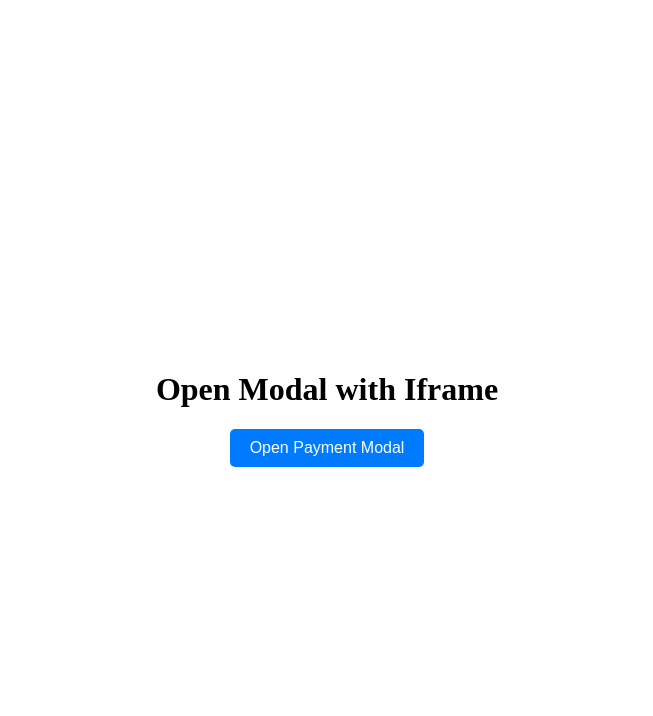
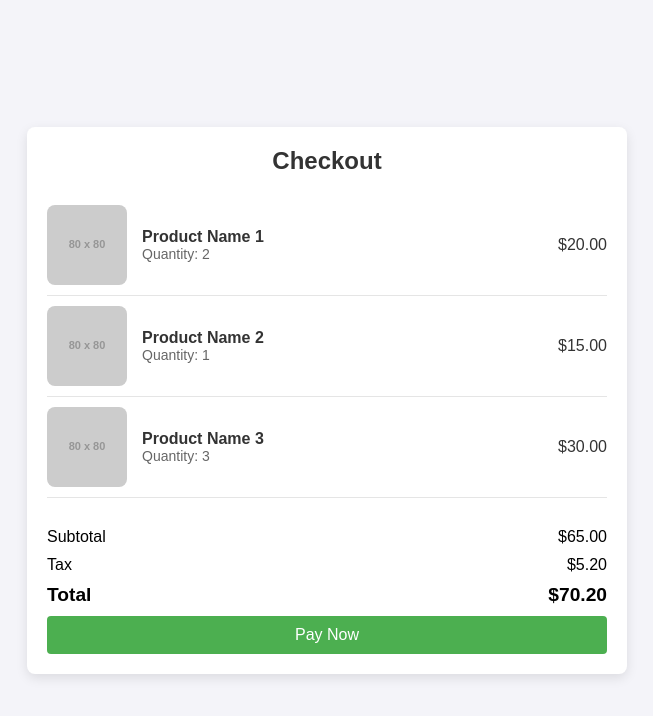
Before and after one commit to Me-Protocol/me-paas-sdk-inline, a plain HTML site: page index.html in a window 1280 px wide. Shown: the whole page, without its empty margins (313-966 px from the left). Drawn offline with Linux system fonts and the light colour scheme; placeholder pictures from the web are drawn by us.

Commit message:
fix close button

```diff
--- a/cdn.js
+++ b/cdn.js
@@ -81,22 +81,6 @@
     iframe.style.border = "none";
     iframe.allow = "payment";
 
-    // Create the close button
-    const closeButton = document.createElement("button");
-    closeButton.innerHTML = `
-      <svg width="24" height="24" viewBox="0 0 24 24" fill="none" xmlns="http://www.w3.org/2000/svg">
-        <path d="M12 2C6.49 2 2 6.49 2 12C2 17.51 6.49 22 12 22C17.51 22 22 17.51 22 12C22 6.49 17.51 2 12 2ZM15.36 14.3C15.65 14.59 15.65 15.07 15.36 15.36C15.21 15.51 15.02 15.58 14.83 15.58C14.64 15.58 14.45 15.51 14.3 15.36L12 13.06L9.7 15.36C9.55 15.51 9.36 15.58 9.17 15.58C8.98 15.58 8.79 15.51 8.64 15.36C8.35 15.07 8.35 14.59 8.64 14.3L10.94 12L8.64 9.7C8.35 9.41 8.35 8.93 8.64 8.64C8.93 8.35 9.41 8.35 9.7 8.64L12 10.94L14.3 8.64C14.59 8.35 15.07 8.35 15.36 8.64C15.65 8.93 15.65 9.41 15.36 9.7L13.06 12L15.36 14.3Z" fill="#878789"/>
-      </svg>
-    `;
-    closeButton.style.position = "absolute";
-    closeButton.style.top = "10px";
-    closeButton.style.right = "0px";
-    closeButton.style.background = "none";
-    closeButton.style.border = "none";
-    closeButton.style.cursor = "pointer";
-
-    // Append close button and iframe to modal content
-    modalContent.appendChild(closeButton);
     modalContent.appendChild(iframe);
     modal.appendChild(modalContent);
     document.body.appendChild(modal);
@@ -116,9 +100,6 @@
         }
       }, 500); // Wait for the fade-out transition to finish
     }
-
-    // Close modal when close button is clicked
-    closeButton.addEventListener("click", closeModal);
 
     // Listen for success message from iframe (if using postMessage)
     window.addEventListener("message", function (event) {
--- a/index.html
+++ b/index.html
@@ -3,36 +3,177 @@
   <head>
     <meta charset="UTF-8" />
     <meta name="viewport" content="width=device-width, initial-scale=1.0" />
-    <title>Me Protocol Pay CDN</title>
+    <title>Checkout Page</title>
+    <script src="./cdn.js"></script>
+
     <style>
-      /* Basic styling for the button */
-      button {
-        padding: 10px 20px;
-        background-color: #007bff;
-        color: white;
-        border: none;
-        border-radius: 5px;
-        cursor: pointer;
-        font-size: 16px;
+      /* Basic reset */
+      * {
+        margin: 0;
+        padding: 0;
+        box-sizing: border-box;
       }
-      button:hover {
-        background-color: #0056b3;
-      }
+
       body {
+        font-family: Arial, sans-serif;
+        background-color: #f4f4f9;
         display: flex;
         justify-content: center;
         align-items: center;
-        height: 100vh;
-        flex-direction: column;
+        min-height: 100vh;
+      }
+
+      .checkout-container {
+        background-color: #fff;
+        padding: 20px;
+        max-width: 600px;
+        width: 100%;
+        border-radius: 8px;
+        box-shadow: 0 4px 12px rgba(0, 0, 0, 0.1);
+      }
+
+      h2 {
+        text-align: center;
+        margin-bottom: 20px;
+        color: #333;
+      }
+
+      /* Cart items section */
+      .cart-items {
+        margin-bottom: 20px;
+      }
+
+      .cart-item {
+        display: flex;
+        justify-content: space-between;
+        align-items: center;
+        padding: 10px 0;
+        border-bottom: 1px solid #e5e5e5;
+      }
+
+      .product-image {
+        width: 80px;
+        height: 80px;
+        object-fit: cover;
+        margin-right: 15px;
+        border-radius: 8px;
+      }
+
+      .item-details {
+        flex-grow: 1;
+      }
+
+      .item-details h4 {
+        font-size: 1rem;
+        color: #333;
+      }
+
+      .item-details p {
+        font-size: 0.875rem;
+        color: #666;
+      }
+
+      .item-price {
+        font-size: 1rem;
+        color: #333;
+        min-width: 80px;
+        text-align: right;
+      }
+
+      /* Summary section */
+      .checkout-summary {
+        padding-top: 10px;
+      }
+
+      .summary-item {
+        display: flex;
+        justify-content: space-between;
+        margin-bottom: 10px;
+        font-size: 1rem;
+      }
+
+      .total {
+        font-weight: bold;
+        font-size: 1.2rem;
+      }
+
+      .pay-button {
+        width: 100%;
+        background-color: #4caf50;
+        color: white;
+        padding: 10px;
+        border: none;
+        border-radius: 4px;
+        font-size: 1rem;
+        cursor: pointer;
+        transition: background-color 0.3s ease;
+      }
+
+      .pay-button:hover {
+        background-color: #45a049;
       }
     </style>
   </head>
   <body>
-    <h1>Open Modal with Iframe</h1>
-    <button id="openModalBtn">Open Payment Modal</button>
+    <div class="checkout-container">
+      <h2>Checkout</h2>
+      <div class="cart-items">
+        <div class="cart-item">
+          <img
+            src="https://via.placeholder.com/80"
+            alt="Product Image 1"
+            class="product-image"
+          />
+          <div class="item-details">
+            <h4>Product Name 1</h4>
+            <p>Quantity: 2</p>
+          </div>
+          <div class="item-price">$20.00</div>
+        </div>
 
-    <!-- Include your CDN JavaScript file -->
-    <script src="./cdn.js"></script>
+        <div class="cart-item">
+          <img
+            src="https://via.placeholder.com/80"
+            alt="Product Image 2"
+            class="product-image"
+          />
+          <div class="item-details">
+            <h4>Product Name 2</h4>
+            <p>Quantity: 1</p>
+          </div>
+          <div class="item-price">$15.00</div>
+        </div>
+
+        <div class="cart-item">
+          <img
+            src="https://via.placeholder.com/80"
+            alt="Product Image 3"
+            class="product-image"
+          />
+          <div class="item-details">
+            <h4>Product Name 3</h4>
+            <p>Quantity: 3</p>
+          </div>
+          <div class="item-price">$30.00</div>
+        </div>
+      </div>
+
+      <div class="checkout-summary">
+        <div class="summary-item">
+          <span>Subtotal</span>
+          <span>$65.00</span>
+        </div>
+        <div class="summary-item">
+          <span>Tax</span>
+          <span>$5.20</span>
+        </div>
+        <div class="summary-item total">
+          <span>Total</span>
+          <span>$70.20</span>
+        </div>
+        <button id="openModalBtn" class="pay-button">Pay Now</button>
+      </div>
+    </div>
 
     <script>
       // Select the button and add a click event listener to trigger the openIframe function
@@ -41,7 +182,7 @@
         .addEventListener("click", function () {
           payWithMePaas({
             apiKey: "ro2a6ajkavja4i0uhui41i", // Replace with actual API key
-            amount: 1000, // Amount in your preferred format
+            amount: 45, // Amount in your preferred format
             email: "colourjim@gmail.com", // Replace with actual email
             onClose: function () {
               console.log("Modal closed");
```
